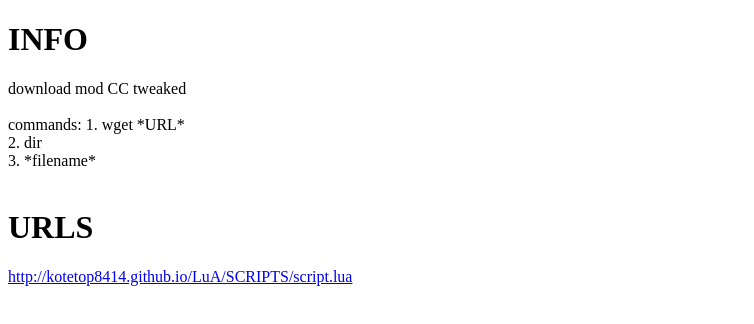
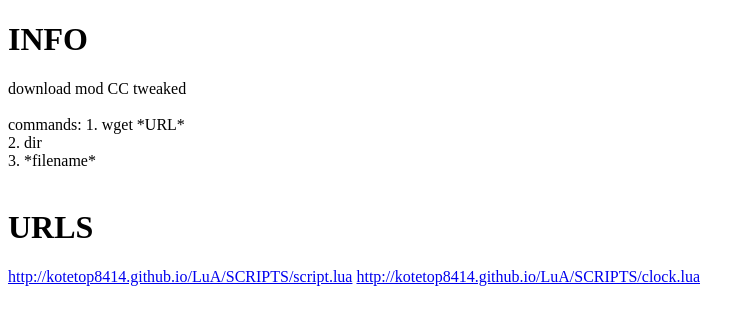
Before and after one commit to Kotarsis8413/LuA, a plain HTML site: page url.html in a window 1280 px wide. Shown: the whole page, without its empty margins (0-754 px from the left). Drawn offline with Linux system fonts and the light colour scheme.

Commit message:
Update url.html

```diff
--- a/url.html
+++ b/url.html
@@ -14,5 +14,6 @@
    <br> <br>
    <h1>URLS</h1>
     <a href="SCRIPTS/script.lua">http://kotetop8414.github.io/LuA/SCRIPTS/script.lua</a>
+    <a href="SCRIPTS/clock.lua">http://kotetop8414.github.io/LuA/SCRIPTS/clock.lua</a>
 </body>
 </html>
```
